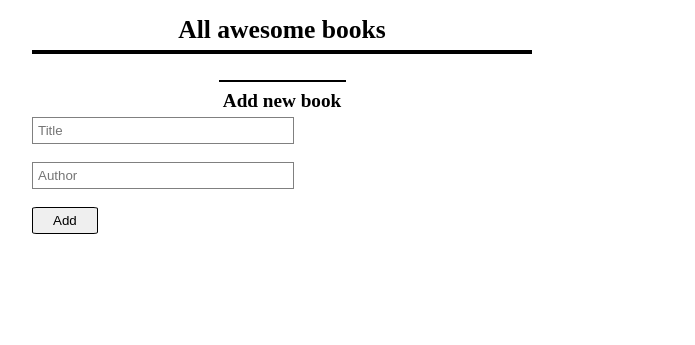
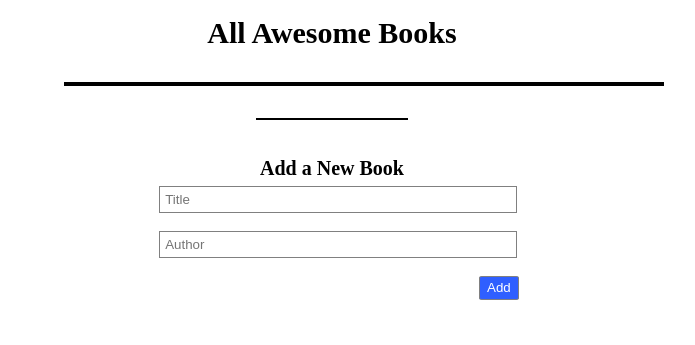
Before and after one commit to WillyStorm/AwesomeBooks, a website: page index.html in a window 1280 px wide. Shown: the whole page, without its empty margins (358-1053 px from the left). Drawn offline with Linux system fonts and the light colour scheme.

Commit message:
Edit HTML, CSS and JavaScript files

```diff
--- a/index.html
+++ b/index.html
@@ -9,20 +9,24 @@
 </head>
 <body>
     <section id="MyBookLibrary">
-        <h1>All awesome books</h1>
-
+        <h1>All Awesome Books</h1>
+        <div>
         <table class="library">
             <tbody id="library"></tbody>
-
         </table>
-
-        <form id="libraryForm" name="libraryForm" method="submit"><br>
-            <hr class="divide">
-            <h2>Add new book</h2>
-            <input id="title" type="text" placeholder="Title" required> <br><br>
-            <input id="authors" type="text" placeholder="Author" required> <br><br>
-            <button id="addBtn" type="submit">Add</button>
-        </form>
+        </div>
+        <div id="library">
+        <hr class="divide">
+            <div>
+                <form id="libraryForm">
+                    <h2>Add a New Book</h2>
+                    <div>
+                    <input id="title" type="text" placeholder="Title" required> <br><br>
+                    <input id="authors" type="text" placeholder="Author" required> <br><br>
+                    <button id="addBtn" type="submit">Add</button></div>
+                </form>
+            </div>
+        </div>
     </section>
     <script src="library.js"></script>
 </body>
--- a/library.js
+++ b/library.js
@@ -1,3 +1,4 @@
+/* eslint-disable*/
 const title = document.getElementById('title');
 const authors = document.getElementById('authors');
 const libraryForm = document.getElementById('libraryForm');
@@ -34,6 +35,7 @@ class Libraryshelf {
       Libraryshelf.displayBook(book.title, book.author, book.id);
     });
   }
+
   remove(button, key) {
     button.addEventListener('click', () => {
       if (key === 0) {
--- a/style.css
+++ b/style.css
@@ -14,12 +14,17 @@ h2 {
 }
 
 h1 {
-  font-size: 2vw;
+  font-size: 30px;
+  text-align: center;
+}
+
+h2 {
+  font-size: 20px;
+  text-align: center;
 }
 
 #MyBookLibrary {
-  display: flex;
-  flex-direction: column;
+  width: 600px;
 }
 
 .title {
@@ -27,13 +32,14 @@ h1 {
 }
 
 hr {
-  border: 1px solid grey;
+  border: 1px solid rgb(87, 84, 84);
   width: 100%;
 }
 
 .divide {
   border: 1px solid #000;
   width: 25%;
+  align-items: center;
 }
 
 .library {
@@ -41,16 +47,23 @@ hr {
   align-self: center;
   border: 2px solid #000;
   border-spacing: 0;
+  margin: 2rem;
 }
 
-.libraryForm {
+#libraryForm {
   display: flex;
   flex-direction: column;
-  align-items: end;
+  align-items: center;
+  width: auto;
+  margin: 2rem;
 }
 
-#library {
-  font-size: 1vw;
+#libraryForm #title {
+  width: 100%;
+}
+
+#libraryForm #authors {
+  width: 100%;
 }
 
 form {
@@ -68,10 +81,6 @@ tr:nth-child(odd) {
   background-color: #d3d3d3;
 }
 
-tr {
-padding: 0;
-}
-
 .table-item > p {
   padding: 0;
   line-height: 0%;
@@ -84,7 +93,6 @@ input {
   border: 1px solid grey;
   align-items: center;
   margin: auto;
-
 }
 
 #addBtn,
@@ -95,9 +103,14 @@ input {
 }
 
 #addBtn {
-  padding: 1% 4%;
+  color: white;
+  padding: 1% 2%;
+  background-color: rgb(47, 95, 255);
+  margin-left: 20rem;
+  border: 1px solid grey;
 }
 
 .remove {
-margin-right: 3%;
+  margin-right: 3%;
+  border: 2px solid rgb(54, 54, 54);
 }
```
Also changed, not shown: refractor.js (indentation only). Lines whose indentation alone changed are shown as unchanged.
